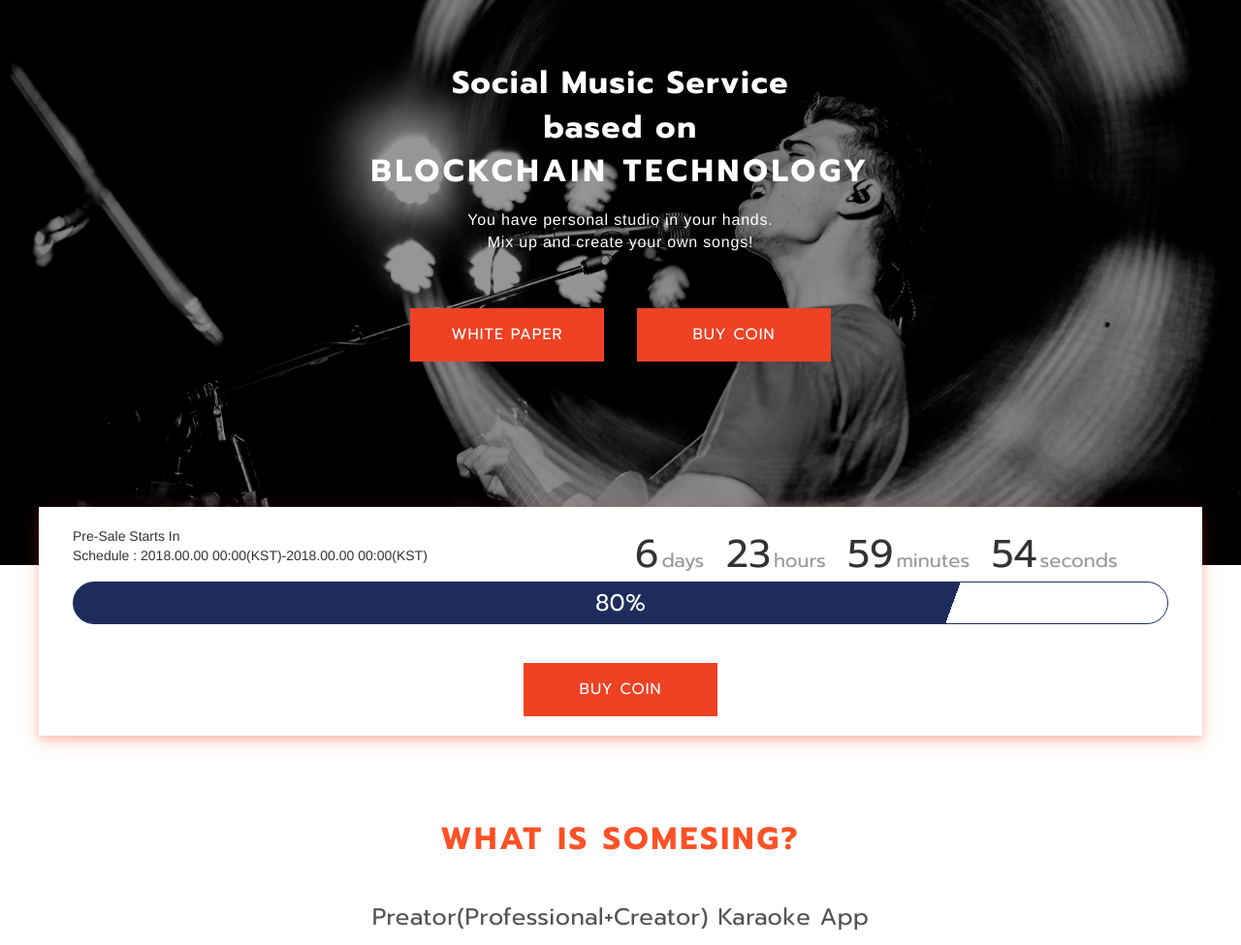
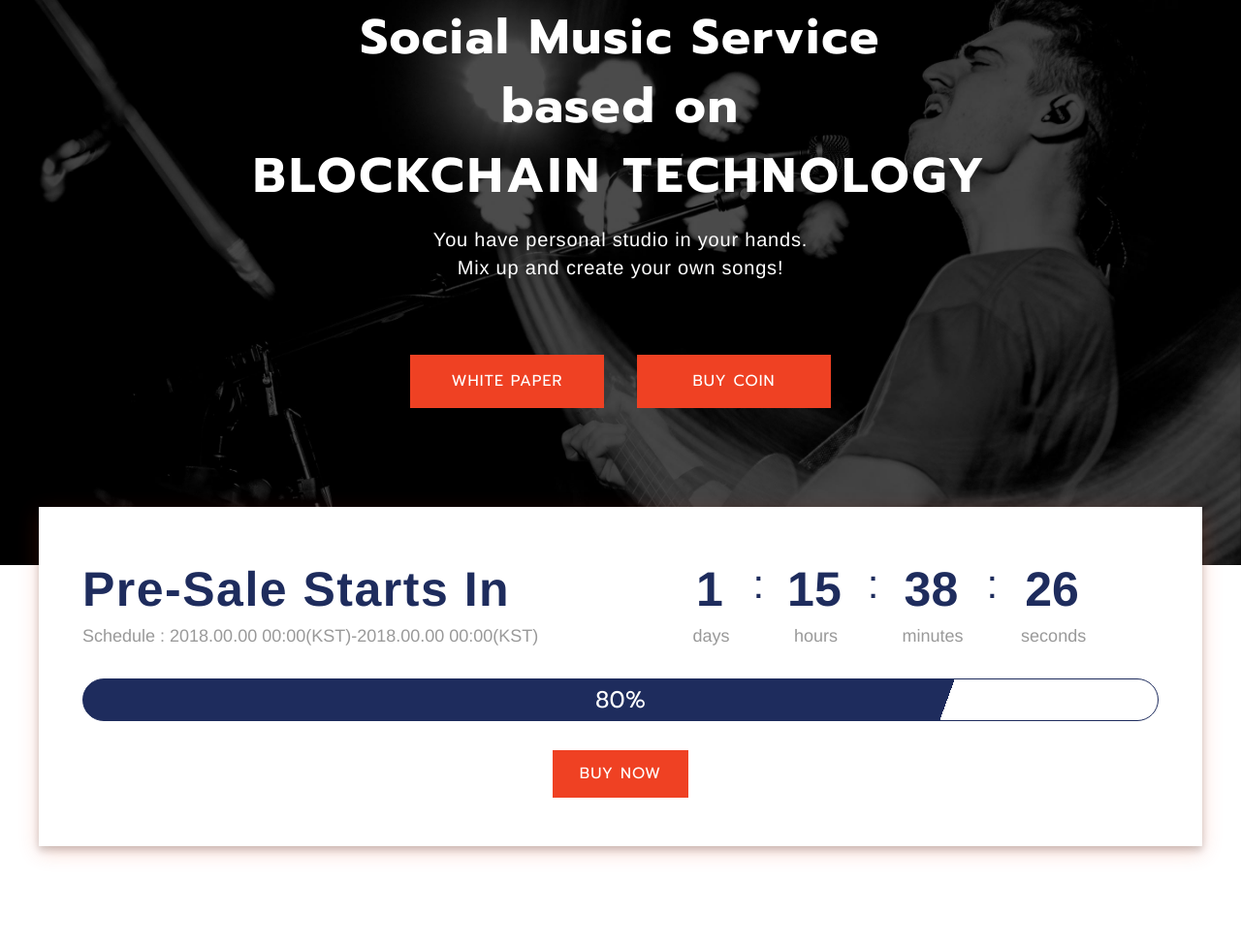
Before and after one commit to kkyoon86/web_v8, a plain HTML site: page index.html in a window 1280 px wide. Shown: the part 117-1092 px from the top of the page at 97% size. Drawn offline with Linux system fonts and the light colour scheme.

Commit message:
120180919_메인수정

```diff
--- a/index.html
+++ b/index.html
@@ -27,6 +27,7 @@
 
   <!-- fontawesome StyleSheets -->
   <link rel="stylesheet" href="https://use.fontawesome.com/releases/v5.3.1/css/all.css" integrity="sha384-mzrmE5qonljUremFsqc01SB46JvROS7bZs3IO2EmfFsd15uHvIt+Y8vEf7N7fWAU" crossorigin="anonymous">
+
   <!-- animation StyleSheets -->
   <link rel="stylesheet" href="resources/css/index/animation.css">
 
@@ -79,14 +80,6 @@
 
       </div>
     </nav>
-
-
-
-    <!-- 인트로 시작 -->
-    <div id="sectionHome">
-      <!-- 마우스 섹션 트리거 -->
-
-      <div class="introBox" style="background-image: url(./resources/img/index/intro/intro.jpg)">
     <div class="mainTitleBox">
       <div class="titleCommon maintitle">Social Music Service</div>
       <div class="titleCommon maintitle2">based on</div>
@@ -97,7 +90,17 @@
       <a href="#" class="someButton someB2">BUY COIN</a>
     </div>
 
-      </div>
+
+    <!-- 인트로 시작 -->
+
+    <!-- 마우스 섹션 트리거 -->
+
+    <div id="sectionHome" class="introBox">
+
+
+
+      <div class="introParallax"></div>
+
 
 
     </div>
@@ -111,39 +114,61 @@
             <div class="preSaleStartText">Schedule : 2018.00.00 00:00(KST)-2018.00.00 00:00(KST)</div>
 
           </div>
-          <div class="col-md-6">
-            <div id="timer">
-              <span id="days"></span>days
-              <span id="hours"></span>hours
-              <span id="minutes"></span>minutes
-              <span id="seconds"></span>seconds
+          <div class="col-md-6 timerCol">
+            <div id="timer" class="timerContainer clearfix">
+              <div class="timeBox timeBoxMargin">
+                <div><span id="days"></span></div>
+                days
+              </div>
+              <div class="counterBorder">:</div>
+              <div class="timeBox timeBoxMargin">
+                <div><span id="hours"></span></div>
+                hours
+              </div>
+              <div class="counterBorder">:</div>
+              <div class="timeBox timeBoxMargin">
+                <div><span id="minutes"></span></div>
+                minutes
+              </div>
+              <div class="counterBorder">:</div>
+              <div class="timeBox">
+                <div><span id="seconds"></span></div>
+                seconds
               </div>
             </div>
+          </div>
+
           <div class="col-md-12 barBox">
             <div id="progressBar">
               <span id="progressText">
 		<span id="progressCount">0</span>%
               </span>
             </div>
-            <a href="#" class="someButton someB2">BUY COIN</a>
+            <a href="#" class="someButtonInCounter">BUY NOW</a>
           </div>
         </div>
       </div>
     </div>
 
-    <!-- article 1 시작 -->
+    <!-- 썸씽 설명 시작 -->
     <div id="sectionSome" class="articlecContainer1">
       <!-- 마우스트리거 -->
       <div class="articleBox">
         <div class="articleContainer">
           <div class="articleTitle article32px">WHAT IS SOMESING?</div>
-          <div class="articleContent article24px">Preator(Professional+Creator) Karaoke App</div>
+          <div class="articleContent article24px">Preator(Professional+Creator) <span class="pointTitle">Karaoke App</span> with <span class="pointTitle">Criptocurrency</span></div>
 
 
 
           <!-- 상세설명 박스 -->
           <!--<img class="scFadeInUp articleVerticalImage" src="./resources/img/index/article1/service.png" />-->
           <div class="articleMockupBox">
+            <div class="col-md-7 articleMockup">
+              <div class="mockupBox">
+                <img class="mockup1" src="./resources/img/index/article1/mockup1.png" alt="">
+                <img class="mockup2" src="./resources/img/index/article1/mockup2.png" alt="">
+              </div>
+            </div>
             <div class="col-md-5 articleMockup">
               <div class="somesingApp"><strong>SomeSing에서</strong></div>
               <div class="somesingAppText">- 매일 업데이트되는 신곡<br> - Studio 식 음향/이펙트 기술을 통한 레코딩<br> - 다른 User와 즐길수 있는 소셜 뮤직 네트워크
@@ -153,18 +178,36 @@
 
               </div>
             </div>
-            <div class="col-md-7 articleMockup">
-              <div class="mockupBox">
-                <img class="scFadeInUp mockup1" src="./resources/img/index/article1/mockup1.png" alt="">
-                <img class="scFadeInUp mockup2" src="./resources/img/index/article1/mockup2.png" alt="">
+
           </div>
         </div>
       </div>
     </div>
+    <!--썸씽 설명 종료-->
+
+
+    <!--화이트페이퍼 다운-->
+    <div class="articleContainerWhite">
+
+      <div class="articleBox whitPaperBox">
+        <div class="whitePaperBcg"></div>
+
+
+      </div>
+      <div class="col-md-12 whitePaperContents">
+        <div class="articleTitle whitepaperTitle">WHITEPAPER</div>
+        <div>
+          <a href="#" class="someButton whiteButton">ENGLISH</a>
+          <a href="#" class="someButton whiteButton">한국어</a>
+          <a href="#" class="someButton whiteButton">日本語</a>
         </div>
       </div>
+    </div>
+    <!--화이트페이퍼 다운 끝-->
 
-    <div class="articleDetailBox" style="background-image: url(./resources/img/index/article1/ecosystem_bg.jpg)">
+
+    <!--에코시스템 시작-->
+    <div class="articleDetailBox">
       <div class="fullArticle">
 
         <div class="ecoSystem">ECO SYSTEM</div>
@@ -190,7 +233,7 @@
 
       </div>
     </div>
-    <!-- article 1 종료 -->
+    <!-- 에코시스템 종료 -->
 
     <!-- article 2 -->
     <div class="articleBox">
--- a/resources/css/index/article.css
+++ b/resources/css/index/article.css
@@ -1,5 +1,9 @@
 @charset "UTF-8";
 /* CSS Document */
+
+.pointTitle {
+  color: #EF4123;
+}
 
 .a-1 {
   width: 120px;
@@ -27,6 +31,8 @@
 
 .article32px {
   font-size: 32px !important;
+  padding-bottom: 16px !important;
+  color: #525252 !important;
 }
 
 .article24px {
@@ -34,7 +40,7 @@
 }
 
 .articlecContainer1 {
-  margin-top: 100px;
+  margin-top: 240px;
 }
 
 .articleBox {
@@ -98,7 +104,7 @@
   padding-top: 130px;
   font-size: 24px;
   text-align: left;
-  color: #fff;
+  color: #525252;
   font-weight: 400;
   font-family: 'prompt', sans-serif;
 
@@ -111,7 +117,7 @@
   font-family: 'prompt', sans-serif;
   line-height: 30px;
   padding-bottom: 12px;
-  color: #fff;
+  color: #525252;
 }
 
 .ecoSystemText2 {
@@ -120,13 +126,10 @@
   font-size: 20px;
   font-family: 'prompt', sans-serif;
   padding-bottom: 12px;
-  color: #fff;
+  color: #525252;
   line-height: 30px;
 }
 
-.mockupBox {
-  text-align: right;
-}
 
 .mockup1 {
   width: 45%;
@@ -136,7 +139,7 @@
 .mockup2 {
   width: 45%;
   margin-top: 100px;
-  margin-left: -40px;
+  margin-left: -20px;
 }
 
 .articleContent {
@@ -186,7 +189,7 @@
   font-size: 24px;
   font-weight: 700;
   letter-spacing: 3px;
-  color: #fff;
+  color: #525252;
   text-align: center;
   padding-bottom: 40px;
 }
@@ -218,6 +221,56 @@
   color: #525252;
 
 }
+
+.articleBox.whitPaperBox {
+  color: #fff;
+  background-color: #000;
+  text-align: center;
+  vertical-align: middle;
+  position: absolute;
+  overflow: hidden;
+  z-index: -2;
+  width: 100%;
+  height: 300px;
+
+}
+
+.whitePaperBcg {
+  background: url('../../img/index/intro/intro.jpg') no-repeat;
+  background-size: cover;
+  position: absolute;
+  width: 100%;
+  height: 150%;
+  top: 0;
+  z-index: -1;
+  opacity: 0.5;
+}
+
+a.someButton:nth-child(1),
+a.someButton:nth-child(2) {
+  margin-right: 30px;
+}
+
+.whitepaperTitle {
+  color: #fff;
+}
+
+.whiteButton {
+  margin-top: 0;
+}
+
+.whitePaperContents {
+  position: absolute;
+  top: 20px;
+  text-align: center;
+  padding-top: 60px;
+}
+
+
+
+
+
+
 
 
 @keyframes slideInUp {
--- a/resources/css/index/intro.css
+++ b/resources/css/index/intro.css
@@ -1,45 +1,27 @@
 @charset "UTF-8";
 /* CSS Document */
+
+/*
+* {
+  font-family: 'prompt', sans-serif !important;
+
+}*/
 
 .introBox {
   height: 700px;
   vertical-align: middle;
-  background-size: cover;
-  background-repeat: no-repeat;
   text-align: center;
+  overflow: hidden;
+  position: relative;
+  background-color: #000;
+  z-index: -2;
 }
 
-.introSing {
-  font-size: 20px;
-}
+
 
 .introContainer {
   margin: 0 auto 0 auto;
   padding-top: 110px;
-}
-
-.introWelcome {
-  font-family: 'prompt', sans-serif;
-  font-size: 60px;
-  font-weight: 700;
-  letter-spacing: 4px;
-  color: #fff;
-  margin-left: 5vw;
-  font-style: italic;
-  position: absolute;
-  width: 620px;
-  line-height: 70px;
-  top: 140px;
-}
-
-
-.introContent {
-
-  font-size: 18px;
-  font-family: 'prompt', sans-serif;
-  letter-spacing: 0.5px;
-  color: #fff;
-  margin-left: 53vw;
 }
 
 
@@ -49,17 +31,19 @@
 }
 
 .mainTitleBox {
+  position: absolute;
   height: 700px;
-  padding: 180px;
-
+  padding: 120px;
+  width: 100%;
+  text-align: center;
 }
 
 .titleCommon {
   color: #fff;
   font-weight: 700;
-  font-size: 32px;
+  font-size: 50px;
   font-family: 'prompt', sans-serif;
-  letter-spacing: 1.5px;
+  letter-spacing: 2px;
 }
 
 .maintitle3 {
@@ -68,7 +52,7 @@
 
 .mainText {
   color: #fff;
-  font-size: 16px;
+  font-size: 20px;
   font-weight: 400;
   letter-spacing: 0.8px;
   padding: 16px;
@@ -86,7 +70,8 @@
   font-size: 16px;
   font-family: 'prompt', sans-serif;
   letter-spacing: 1px;
-  margin-top: 40px;
+  margin-top: 60px;
+  z-index: 3;
 }
 
 .someB1 {
@@ -133,9 +118,34 @@
   font-family: 'prompt', sans-serif;
 }
 
+.someButtonInCounter {
+  background-color: #EF4123;
+  border: none;
+  color: white;
+  width: 200px;
+  padding: 16px 0;
+  text-align: center;
+  text-decoration: none;
+  display: inline-block;
+  font-size: 16px;
+  font-family: 'prompt', sans-serif;
+  letter-spacing: 1px;
+  margin-top: 60px;
+}
 
+/*패럴렉스 실험 끝*/
 
+.introParallax {
+  background: url('../../img/index/intro/intro.jpg') no-repeat;
+  background-size: cover;
+  position: absolute;
+  width: 100%;
+  height: 150%;
+  top: 0;
+  z-index: -1;
+  opacity: 0.5;
 
+}
 
 /* 모바일 사이즈 때 적용되는 스타일 시트 */
 
--- a/resources/css/index/navi.css
+++ b/resources/css/index/navi.css
@@ -34,7 +34,7 @@ ul.list-inline {
 }
 
 .naviBar.blur {
-  background-color: #fc5127;
+  background-color: #EF4123;
 }
 
 .naviContainer {
--- a/resources/css/index/progressbar.css
+++ b/resources/css/index/progressbar.css
@@ -19,25 +19,68 @@
   position: absolute;
   width: 1200px;
   margin: -100px auto 0 auto;
-  padding: 20px;
-  box-shadow: 0 4px 8px 0 rgba(232, 56, 13, 0.2), 0 6px 20px 0 rgba(232, 56, 13, 0.19);
+  padding: 50px 30px;
+  box-shadow: 0 4px 8px 0 rgba(0, 0, 0, 0.2), 0 6px 20px 0 rgba(232, 56, 13, 0.19);
+}
+
+.clearfix {
+  clear: both;
+}
+
+.clearfix:after {
+  clear: both;
+  content: "";
+  display: table;
+}
+
+.timerContainer {
+  width: 78%;
+  margin: 0 auto;
 }
 
 #timer {
-  font-family: 'prompt', sans-serif;
-  font-size: 20px;
+  font-size: 18px;
   color: #999;
-  letter-spacing: 0;
 }
 
 #timer span {
-  font-size: 40px;
-  color: #333;
+  font-size: 50px;
+  color: #1E2C5D;
   margin: 0 3px 0 15px;
+  font-weight: bold;
 }
 
 #timer span:first-child {
   margin-left: 0;
+}
+
+.timeBox {
+  text-align: center;
+  float: left;
+}
+
+.timeBoxMargin {
+  margin-right: 24px;
+}
+
+.counterBorder {
+  float: left;
+  margin-right: 24px;
+  font-size: 42px;
+  color: #1E2C5D;
+}
+
+
+.preSaleStart {
+  font-size: 50px;
+  color: #1E2C5D;
+  font-weight: bold;
+  letter-spacing: 1.5px;
+}
+
+.preSaleStartText {
+  color: #999;
+  font-size: 18px;
 }
 
 #progressBar {
@@ -63,6 +106,17 @@
   color: transparent;
 }
 
+.col-md-12.barBox {
+  padding-top: 30px;
+}
+
+.someButtonInCounter {
+  margin-top: 30px;
+  width: 140px;
+  padding: 13px 0;
+}
+
+
 @media (max-width: 768px) {
 
 
--- a/resources/js/index.js
+++ b/resources/js/index.js
@@ -36,12 +36,23 @@ $(document).ready(function () {
     .setTween(parallaxTl)
     .addTo(controller);
 
+  //메인이미지 패럴렉스
+  var mainParallaxScene = new ScrollMagic.Scene({
+      triggerElement: '.introBox',
+      triggerHook: 1,
+      duration: '200%'
+    })
+    .setTween(TweenMax.from('.introParallax', 1, {
+      y: '-30%',
+      ease: Power0.easeNone
+    }))
+    .addTo(controller);
 
   //타이머
   var timer;
 
-  var compareDate = new Date();
-  compareDate.setDate(compareDate.getDate() + 7); //just for this demo today + 7 days
+  var compareDate = new Date("2018-09-19");
+  compareDate.setDate(compareDate.getDate() + 2); //just for this demo today + 7 days
 
   timer = setInterval(function () {
     timeBetweenDates(compareDate);
@@ -89,7 +100,7 @@ $(document).ready(function () {
 /* -------------------------------------------------------------------------------- */
 /* 내비바가 일정 스크롤 내려왔을때 흐림배경 추가 */
 var last_top = 0;
-var scrollBalance = 50;
+var scrollBalance = 100;
 
 $(window).scroll(function () {
   var this_top = $(this).scrollTop();
```
Lines whose indentation alone changed are shown as unchanged.
